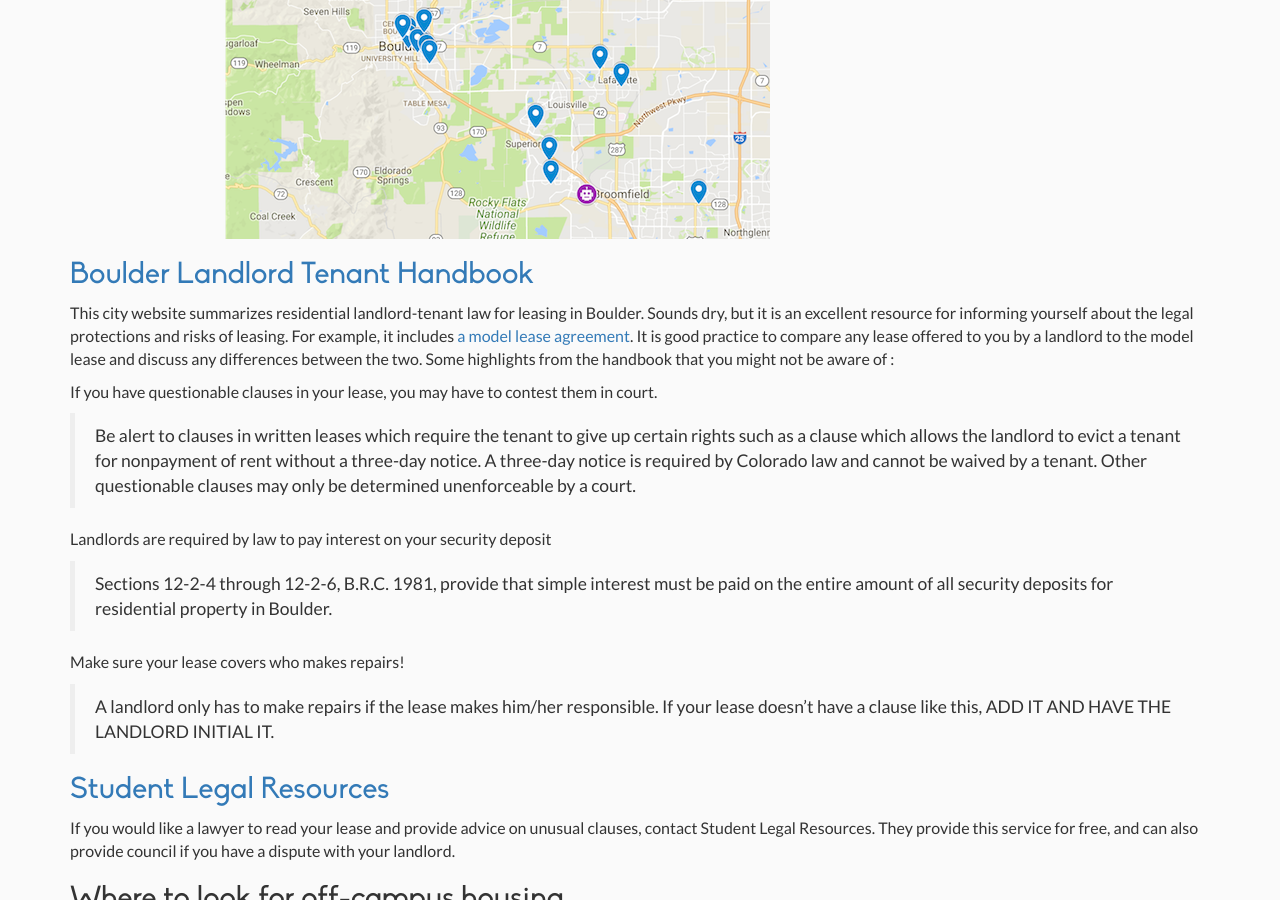
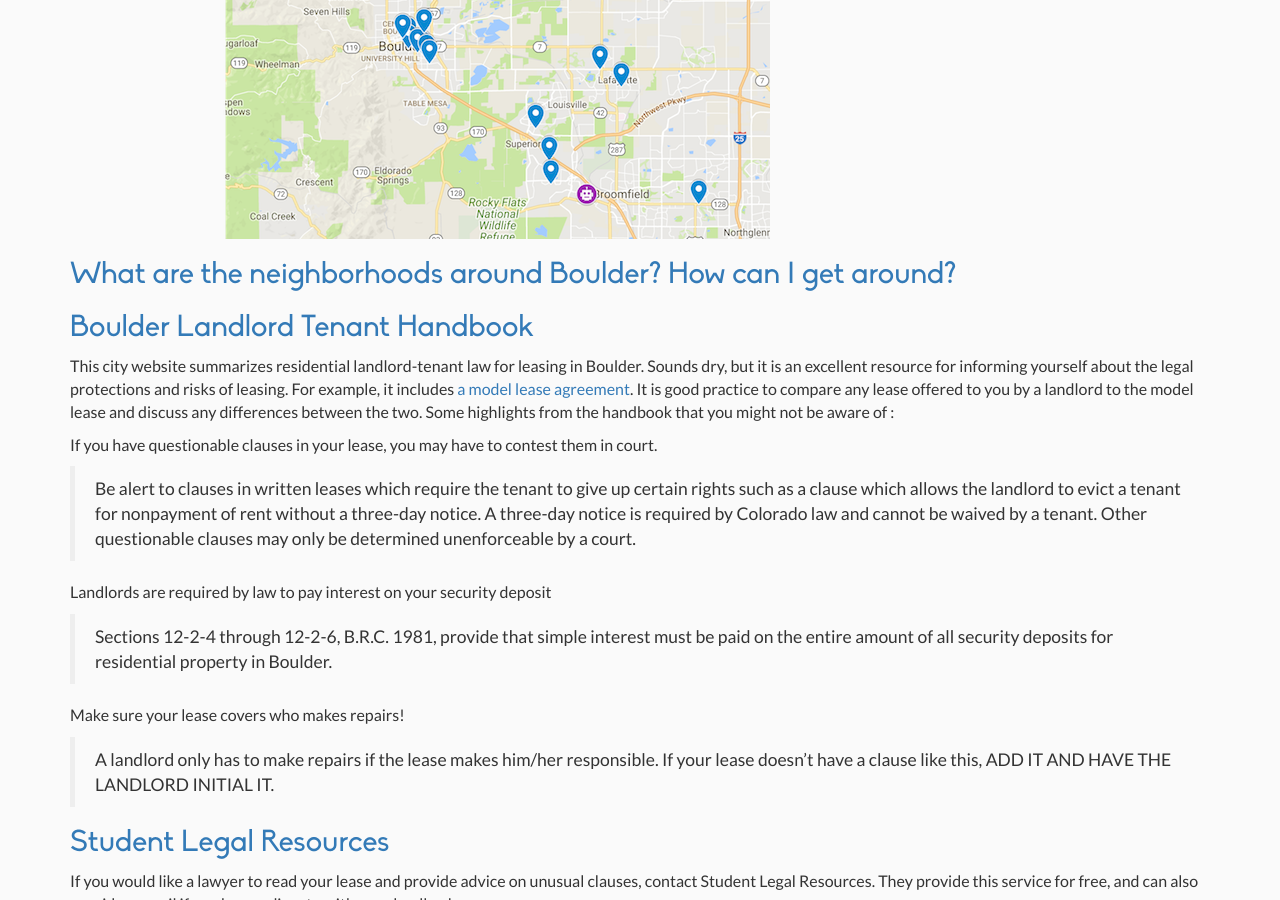
Before and after one commit to casassg/events-landing, a Jekyll site: the page built from _posts/2018-06-05-Finding-Housing-in-Boulder.md, in a window 1280 px wide and 900 px high, scrolled down 685 px. Built offline with Jekyll 4.4.1, drawn with Linux system fonts in a browser that asks for light colours; nearby versions of some CDN libraries.

```diff
--- a/_posts/2018-06-05-Finding-Housing-in-Boulder.md
+++ b/_posts/2018-06-05-Finding-Housing-in-Boulder.md
@@ -10,6 +10,8 @@
 This semester a group of CS graduate students collaboratively mapped their apartment locations. You can also access [the interactive version of this map](https://drive.google.com/open?id=1tXBLmmoMuv4MN0bh177oKNSoDC8LcgeN&usp=sharing)
 
 ![A map with flags where students live]({{"/assets/img/CS_map.png" | absolute_url}}){:class="img-responsive"}
+
+## [What are the neighborhoods around Boulder?  How can I get around?](bouldercsgrads.org/Life-in-Boulder.pdf)
 
 ## [Boulder Landlord Tenant Handbook](https://bouldercolorado.gov/family-services/landlord-tenant-handbook)
 
```
Also changed, not shown: 1 other file.
